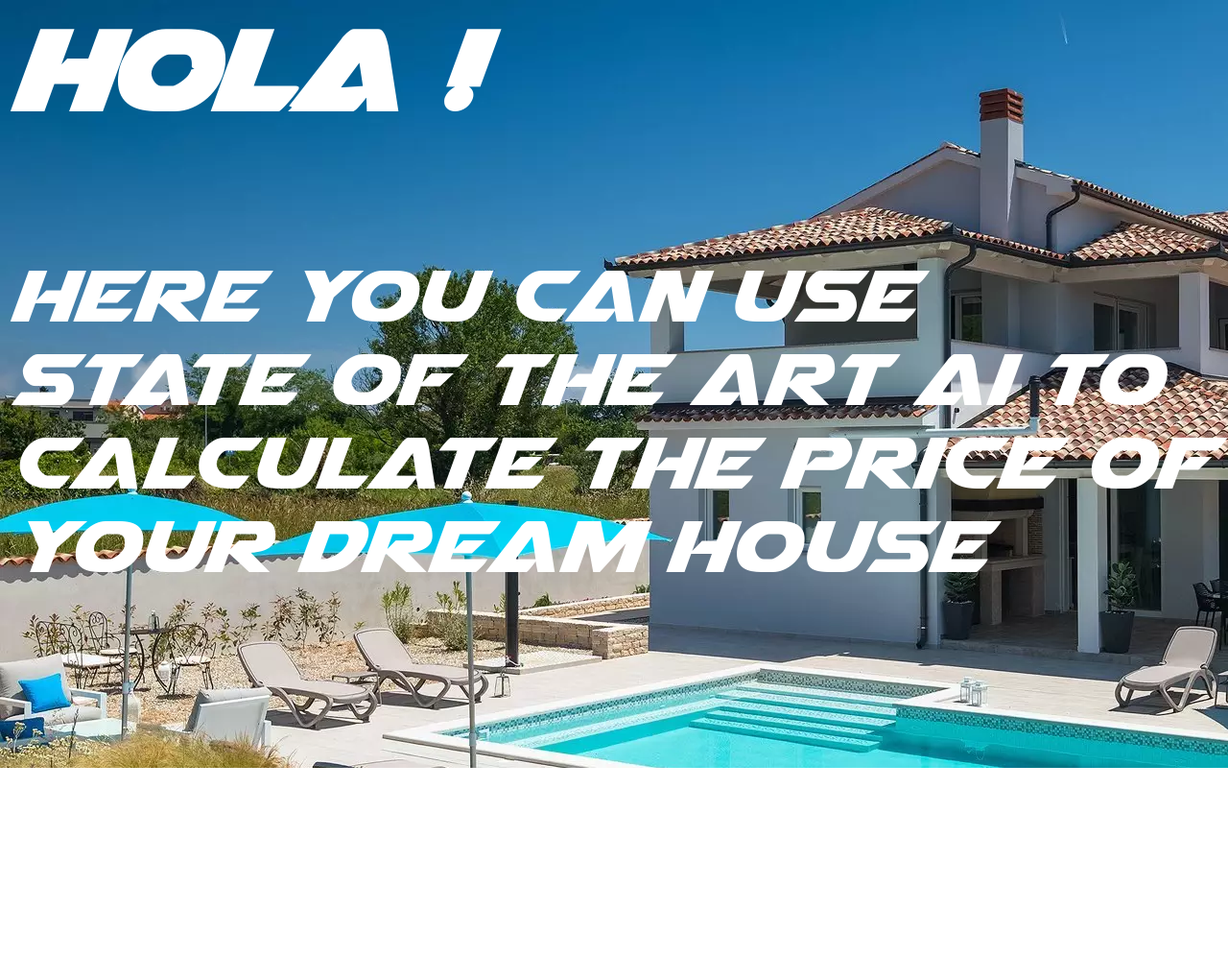
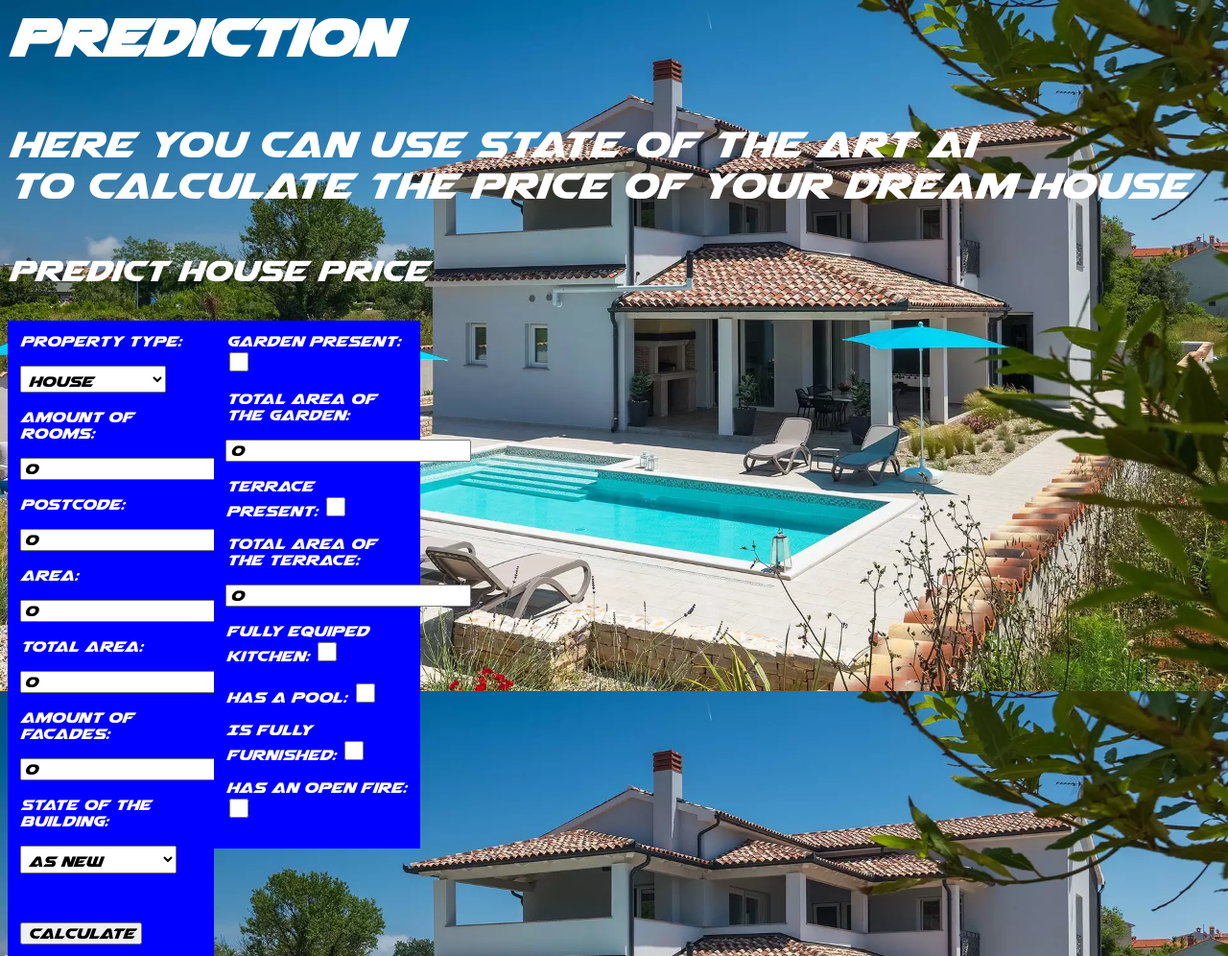
Before and after one commit to FrederickFranck/challenge-deployment, a Flask app: page /predict in a window 1280 px wide. Shown: the whole page at 96% size. Before the commit the page ends 800 px from the top, so only its background shows below. Run offline with Flask 2, Linux system fonts and the light colour scheme; parts of the project's set-up code (start-up, migrations or seed data) failed here and were passed over.

Commit message:
Input form for webpage

```diff
--- a/project/app.py
+++ b/project/app.py
@@ -1,4 +1,5 @@
 import os
+import json
 from flask_expects_json import expects_json
 
 from preprocessing.cleaning_data import add_postcodes, clean_data , preprocess
@@ -7,7 +8,7 @@ from model.model import create_model
 
 from predict.prediction import predict
 
-from flask import Flask, request, render_template
+from flask import Flask, redirect, request, render_template, url_for
 from joblib import load
 
 ROOT_DIR = os.path.realpath(os.path.join(os.path.dirname(__file__)))
@@ -15,7 +16,6 @@ RAW_DATA = os.path.join(ROOT_DIR,'data','Immoweb_Data_Scraper.csv')
 POSTC_DATA = os.path.join(ROOT_DIR,'data','zipcode-belgium.csv')
 CLEAN_DATA = os.path.join(ROOT_DIR,'data','Immoweb_Data_Clean.csv')
 MODEL_DIR = os.path.join(ROOT_DIR,'model','GBR.joblib')
-
 
 
 MODEL = 0
@@ -36,11 +36,26 @@ def home():
 
 @app.route("/predict", methods=['GET','POST'])
 @expects_json(schema, ignore_for=['GET'])
-def route_predict():
+def route_predict(data=None):
 
     if request.method == 'GET':
+        return render_template('predict.html')
 
-        return render_template('predict.html')
+    if request.method == 'POST':
+        json = request.json
+        df = preprocess(json)
+        print(df)
+
+        value = round(predict(model,df))
+        return render_template('predict.html', price=value)
+
+
+@app.route("/api/predict", methods=['GET','POST'])
+@expects_json(schema, ignore_for=['GET'])
+def route_api_predict():
+
+    if request.method == 'GET':
+        return schema
 
     if request.method == 'POST':
         json = request.json
@@ -51,6 +66,27 @@ def route_predict():
         return f"Predicted price is € {value:,}"
 
 
+@app.route("/predict/jsonify", methods=['POST'])
+def route_jsonify():
+    form = request.form.to_dict(flat=True)
+
+    #Check boolean values
+    keys = ["garden","equipped-kitchen","swimming-pool","furnished","open-fire","terrace"]
+    for key in keys:
+        if key in form:
+            form[key] = True
+        else:
+            form[key] = False
+
+    #Check integer values
+    keys = ["area","rooms-number","facades-number","land-area","garden-area","terrace-area"]
+    for key in keys:
+        form[key] = int(form[key])
+
+    json_data = json.dumps(form)
+
+    return route_predict()
+
 
 if __name__ == '__main__':
     # You want to put the value of the env variable PORT if it exist (some services only open specifiques ports)
--- a/project/static/styles/base.css
+++ b/project/static/styles/base.css
@@ -12,15 +12,49 @@
 html {
     font-family: airstrike;
     background-image: url(../house.webp);
+    background-size: 100%;
 }
 
 
 h1 {
     color: white;
-    font-size: 150px;
+    font-size: 70px;
 }
 
 p {
     color: white;
-    font-size: 100px;
+    font-size: 50px;
 }
+
+.column
+{
+    padding: 1%;
+    float: left;
+    width: 15%;
+    background-color: blue;
+    font-size: 20px;
+}
+
+input{
+    font-family: airstrike;
+    font-size: 20px;
+}
+
+input[type="checkbox"]{
+    padding: 1%;
+    width: 20px;
+    height: 20px;
+    accent-color: red;
+}
+
+select{
+    padding: 2%;
+    font-family: airstrike;
+    font-size: 20px;
+
+}
+
+form {
+    color: white;
+    font-size: 40px;
+}
--- a/project/templates/predict.html
+++ b/project/templates/predict.html
@@ -1,8 +1,100 @@
 {% extends 'base.html' %}
 
 {% block title %} Predict {% endblock %}
-{% block content %}
-<h1>Hola !</h1>
-<p>Here you can use state of the art ai to calculate the price of your dream house </p>
+{% block header %}
+<h1>Prediction </h1>
+<p>Here you can use state of the art ai <br>to calculate the price of your dream house </p>
 
 {% endblock %}
+
+{% block content %}
+    <form action="/predict/jsonify" method="post">
+        Predict House Price
+        <br>
+        <br>
+
+
+        <div class="column">
+            <label for="property-type">Property Type:</label><br><br>
+            <select id="property-type" name="property-type">
+                <option value="house">House</option>
+                <option value="apartment">Apartment</option>
+            </select>
+            <br><br>
+
+            <label for="rooms-number">Amount of rooms:</label><br><br>
+            <input type="number" id="rooms-number" name="rooms-number" value=0 onfocus="this.value=''">
+            <br><br>
+
+            <label for="zip-code">Postcode:</label><br><br>
+            <input type="number" id="zip-code" name="zip-code" value=0 onfocus="this.value=''">
+            <br><br>
+
+            <label for="area">Area:</label><br><br>
+            <input type="number" id="area" name="area" value=0 onfocus="this.value=''">
+            <br><br>
+
+            <label for="land-area">Total area:</label><br><br>
+            <input type="number" id="land-area" name="land-area" value=0 onfocus="this.value=''">
+            <br><br>
+
+            <label for="facades-number">Amount of facades:</label><br><br>
+            <input type="number" id="facades-number" name="facades-number" value=0 onfocus="this.value=''">
+            <br><br>
+
+            <label for="building-state">State of the building:</label><br><br>
+            <select id="building-state" name="building-state">
+                <option value="as new">as new</option>
+                <option value="good">good</option>
+                <option value="to renovate">to renovate</option>
+            </select>
+            <br><br>
+            <br><br>
+            <input type="submit" value="Calculate">
+        </div>
+
+
+
+        <div class="column">
+
+            <label for="garden">Garden present:</label>
+            <input type="checkbox" id="garden" name="garden" value=true>
+            <br><br>
+
+            <label for="garden-area">Total area of the garden:</label><br><br>
+            <input type="number" id="garden-area" name="garden-area" value=0 onfocus="this.value=''">
+            <br><br>
+
+            <label for="terrace">Terrace present:</label>
+            <input type="checkbox" id="terrace" name="terrace" value=true>
+            <br><br>
+
+            <label for="terrace-area">Total area of the terrace:</label><br><br>
+            <input type="number" id="terrace-area" name="terrace-area" value=0 onfocus="this.value=''">
+            <br><br>
+
+
+            <label for="equipped-kitchen">Fully equiped kitchen:</label>
+            <input type="checkbox" id="equipped-kitchen" name="equipped-kitchen" value=true>
+            <br><br>
+
+            <label for="swimming-pool">Has a pool:</label>
+            <input type="checkbox" id="swimming-pool" name="swimming-pool" value=true>
+            <br><br>
+
+            <label for="furnished">Is fully furnished:</label>
+            <input type="checkbox" id="furnished-kitchen" name="furnished" value=true>
+            <br><br>
+
+            <label for="open-fire">Has an open fire:</label>
+            <input type="checkbox" id="open-fire" name="open-fire" value=true>
+            <br><br>
+
+            {% if price %}
+                <h1>Your Predicted Price is : {{ price }} </h1>
+            {% endif %}
+        </div>
+
+    </form><br>
+
+{% endblock %}
```
Also changed, not shown: example_input.json (added, +18 -0 lines).
